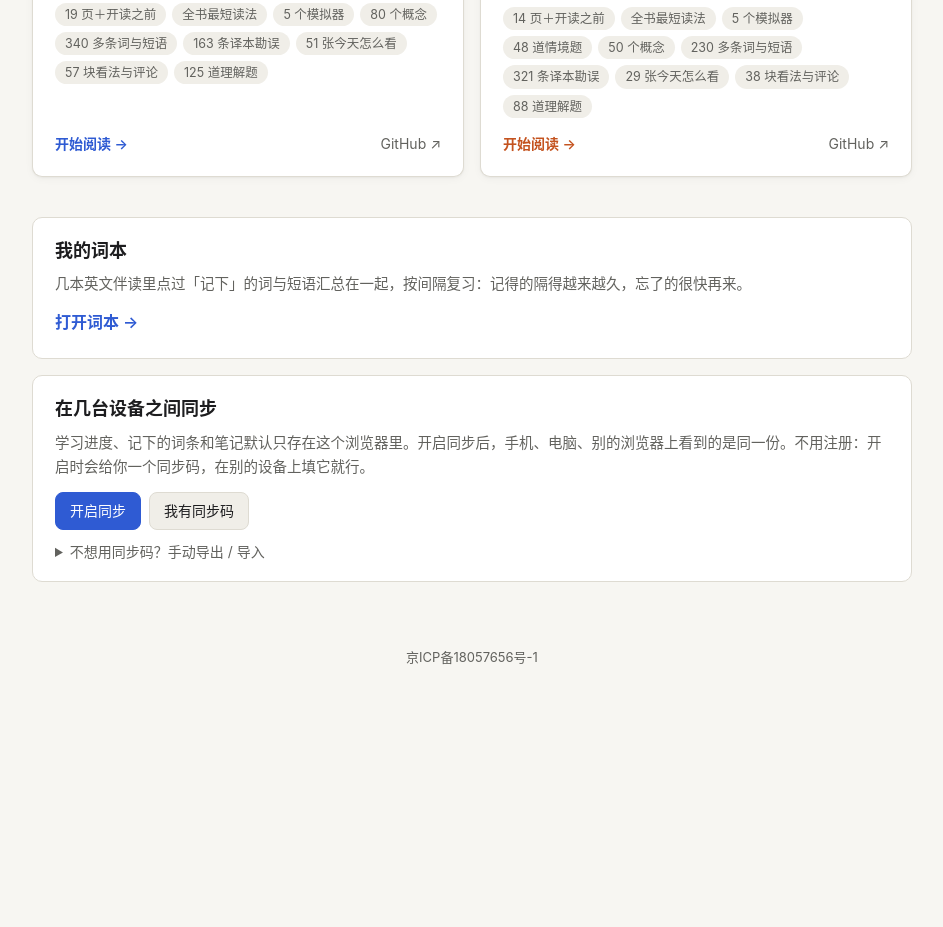
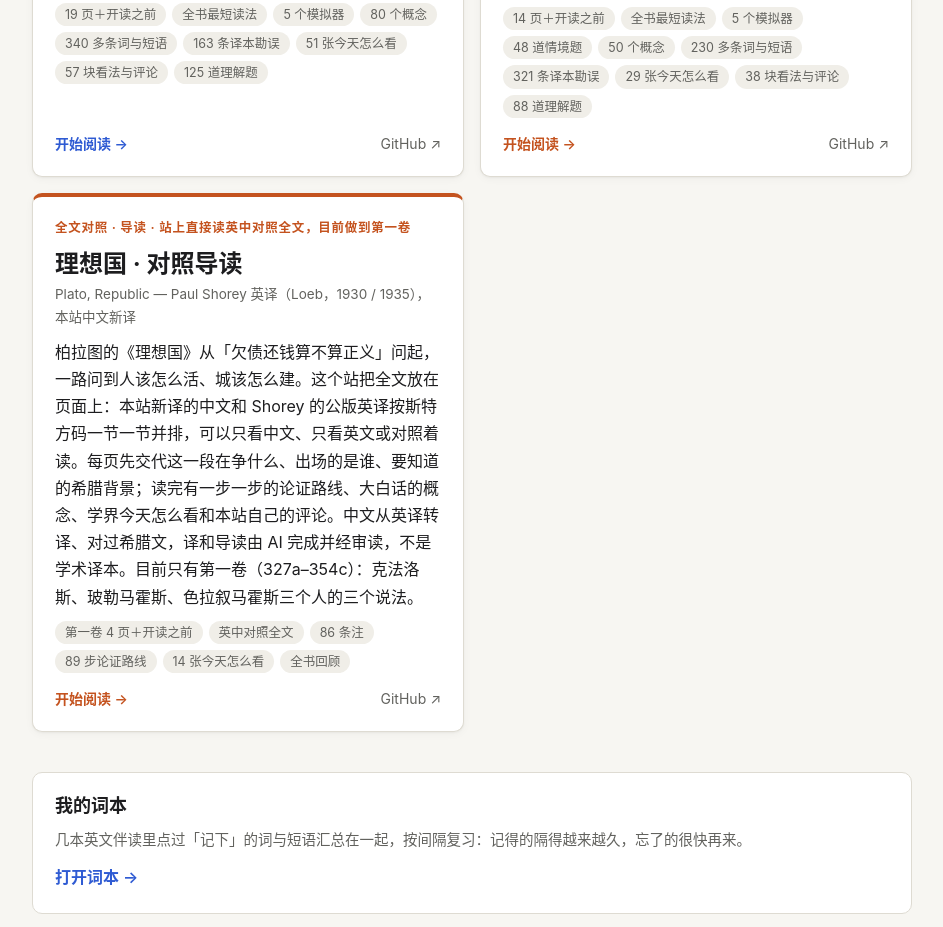
Before and after one commit to shakespark/tutorials-home, a plain HTML site: page index.html in a window 1280 px wide. Shown: the part 6041-6968 px from the top of the page, without its empty margins (168-1111 px from the left). Before the commit the page ends 6750 px from the top, so only its background shows below. Drawn offline with Linux system fonts and the light colour scheme.

Commit message:
首页：加「理想国 · 对照导读」卡片（第一卷），同步白名单加 rp-
Co-Authored-By: Claude Fable 5.2 <noreply@anthropic.com>
Claude-Session: https://claude.ai/code/session_01UvXzpoZbk3ckmHV2cjiwnJ

```diff
--- a/index.html
+++ b/index.html
@@ -307,6 +307,15 @@
       <div class="progress" hidden><div class="track"><div class="fill"></div></div><span>已读完 <b></b> 页</span></div>
       <div class="foot"><span class="go">开始阅读 →</span><a class="src" href="https://github.com/shakespark/my-book-companion/tree/main/systems" target="_blank" rel="noopener">GitHub ↗</a></div>
     </article>
+    <article class="tut" style="--tc: var(--t2)" data-progress="rp-done-:5">
+      <div class="kicker">全文对照 · 导读 · 站上直接读英中对照全文，目前做到第一卷</div>
+      <h2><a href="/republic/">理想国 · 对照导读</a></h2>
+      <div class="en">Plato, Republic — Paul Shorey 英译（Loeb，1930 / 1935），本站中文新译</div>
+      <p class="desc">柏拉图的《理想国》从「欠债还钱算不算正义」问起，一路问到人该怎么活、城该怎么建。这个站把全文放在页面上：本站新译的中文和 Shorey 的公版英译按斯特方码一节一节并排，可以只看中文、只看英文或对照着读。每页先交代这一段在争什么、出场的是谁、要知道的希腊背景；读完有一步一步的论证路线、大白话的概念、学界今天怎么看和本站自己的评论。中文从英译转译、对过希腊文，译和导读由 AI 完成并经审读，不是学术译本。目前只有第一卷（327a–354c）：克法洛斯、玻勒马霍斯、色拉叙马霍斯三个人的三个说法。</p>
+      <ul class="tags"><li>第一卷 4 页＋开读之前</li><li>英中对照全文</li><li>86 条注</li><li>89 步论证路线</li><li>14 张今天怎么看</li><li>全书回顾</li></ul>
+      <div class="progress" hidden><div class="track"><div class="fill"></div></div><span>已读完 <b></b> 页</span></div>
+      <div class="foot"><span class="go">开始阅读 →</span><a class="src" href="https://github.com/shakespark/my-book-companion/tree/main/republic" target="_blank" rel="noopener">GitHub ↗</a></div>
+    </article>
   </section>
 
   <section class="sync words" id="words" aria-label="我的词本">
--- a/sync.js
+++ b/sync.js
@@ -9,7 +9,7 @@
 // 只同步各教程站自己的键（按前缀），主题（深/浅色）不同步：那是每台设备自己的事。
 // 本文件自己的键：sync-code（同步码）、sync-base（上次同步后的样子）、sync-at（上次成功的时间）、sync-api（调试时改服务地址）。
 (() => {
-  const PREFIXES = ["ostep-", "aposd-", "ggs-", "fr-", "hw-", "po-", "ds-", "ml-", "cm-", "fc-", "dd-", "sp-", "pm-", "al-", "bt-", "up-", "dw-", "sg-", "wn-", "uc-", "im-", "mm-", "fb-", "ts-", "home-"];
+  const PREFIXES = ["ostep-", "aposd-", "ggs-", "fr-", "hw-", "po-", "ds-", "ml-", "cm-", "fc-", "dd-", "sp-", "pm-", "al-", "bt-", "up-", "dw-", "sg-", "wn-", "uc-", "im-", "mm-", "fb-", "ts-", "rp-", "home-"];
   // 「一条记录里装着很多件事」的键（值是 {编号: 状态} 的 JSON 对象）要拆开同步，一件事一条：键名#编号。
   // 不拆的话是整条覆盖：手机上练了几题、电脑上练了另外几题，后同步的那台会把另一台的冲掉。
   const AGG = ["aposd-srs"], SEP = "#";
```
